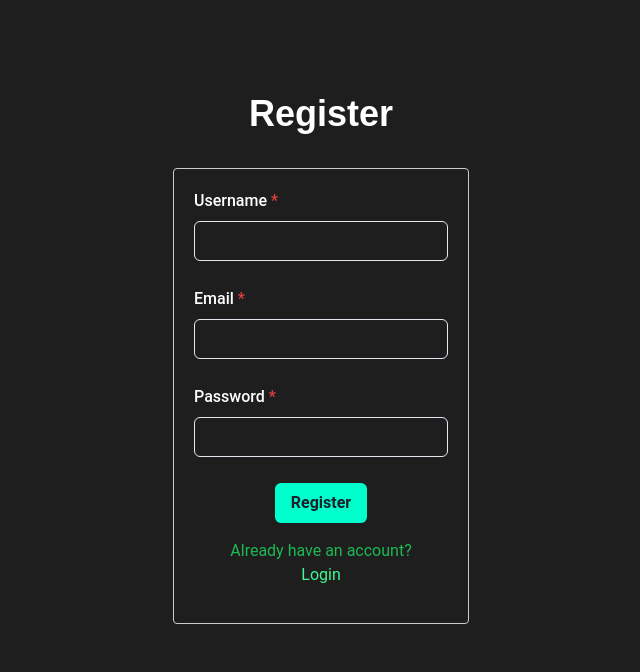
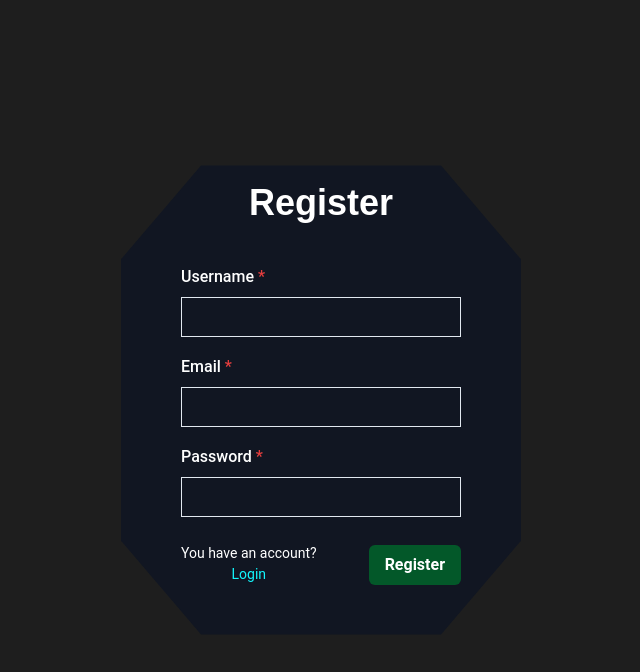
Before and after one commit to Zouheir-Barhoumi/blink, a React (Vite) app in the folder frontend/: page /register in a window 1280 px wide. Shown: the top 672 px of the page, without its empty margins (319-959 px from the left). Built offline with nearby package versions, Linux system fonts and the light colour scheme; a web font is replaced by a local one.

Commit message:
form shae octagonal

```diff
--- a/frontend/src/pages/RegisterPage.tsx
+++ b/frontend/src/pages/RegisterPage.tsx
@@ -31,25 +31,33 @@ const RegisterForm = () => {
     }
   };
   return (
-    <>
-      <Flex align="center" justify="center" h="100vh" mt={-8}>
-        <Box>
-          <Heading mb={8}>Register</Heading>
-          <form onSubmit={handleSubmit}>
-            <FormControl id="username" mb={4} isRequired>
+    <Flex align="center" justify="center" h="100vh">
+      <Box
+        position="relative"
+        w="400px"
+        px="40px"
+        bg="bgL"
+        boxShadow="lg"
+        clipPath="polygon(20% 0%, 80% 0%, 100% 20%, 100% 80%, 80% 100%, 20% 100%, 0% 80%, 0% 20%)"
+      >
+        <Heading pt="4">Register</Heading>
+        <form onSubmit={handleSubmit} style={{ border: "none" }}>
+          <FormControl id="username" mb={2} isRequired>
             <FormLabel>Username</FormLabel>
             <Input
               type="text"
               value={username}
               onChange={(event) => setUsername(event.target.value)}
+              borderRadius="0"
             />
           </FormControl>
-            <FormControl id="email" mb={4} isRequired>
+          <FormControl id="email" mb={2} isRequired>
             <FormLabel>Email</FormLabel>
             <Input
               type="email"
               value={email}
               onChange={(event) => setEmail(event.target.value)}
+              borderRadius="0"
             />
           </FormControl>
           <FormControl id="password" mb={4} isRequired>
@@ -58,21 +66,28 @@ const RegisterForm = () => {
               type="password"
               value={password}
               onChange={(event) => setPassword(event.target.value)}
+              borderRadius="0"
             />
           </FormControl>
-            <Button type="submit" bgColor="primary" mb={4}>
+          <Flex justifyContent={"space-between"} alignItems={"center"}>
+            <Text fontSize="sm">
+              You have an account?{" "}
+              <Link to="/login">
+                <Text color="secondary.200">Login</Text>
+              </Link>
+            </Text>
+            <Button
+              type="submit"
+              color="white"
+              bgColor="tertiary"
+              alignSelf={"flex-end"}
+            >
               Register
             </Button>
-            <Text color="secondary" mb={4}>
-              Already have an account?{" "}
-              <Link to="/login" color="secondary">
-                <Text color="greenV">Login</Text>
-              </Link>
-            </Text>
+          </Flex>
         </form>
       </Box>
     </Flex>
-    </>
   );
 };
 
--- a/frontend/src/theme.ts
+++ b/frontend/src/theme.ts
@@ -6,12 +6,9 @@ import "@fontsource-variable/genos";
 // Custom theme
 const theme = extendTheme({
   colors: {
-    primary: "#00FFCC",
-    blueV: "#5EEBFB",
-    blueN: "#13F7FD",
-    secondary: "#1DB954",
-    greenDark: "#035829",
-    greenV: "#41F794",
+    primary: { "100": "#00FFCC", "200": "#41F794" },
+    secondary: { "100": "#5EEBFB", "200": "#13F7FD" },
+    tertiary: "#035829",
     background: "#1E1E1E",
     bgL: "#111622",
     black: "#121212",
```
Lines whose indentation alone changed are shown as unchanged.
